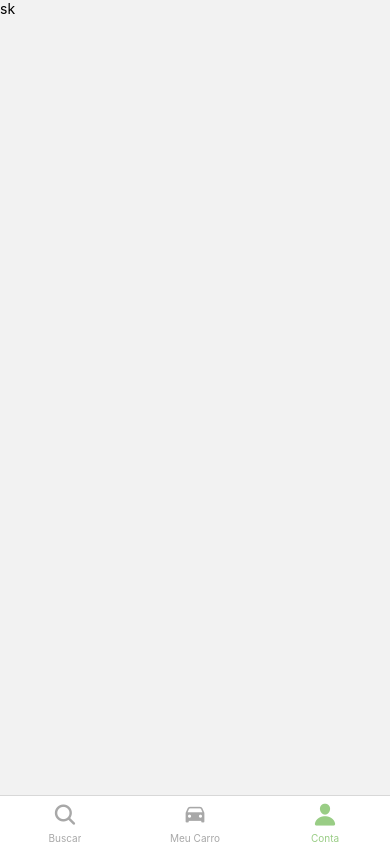
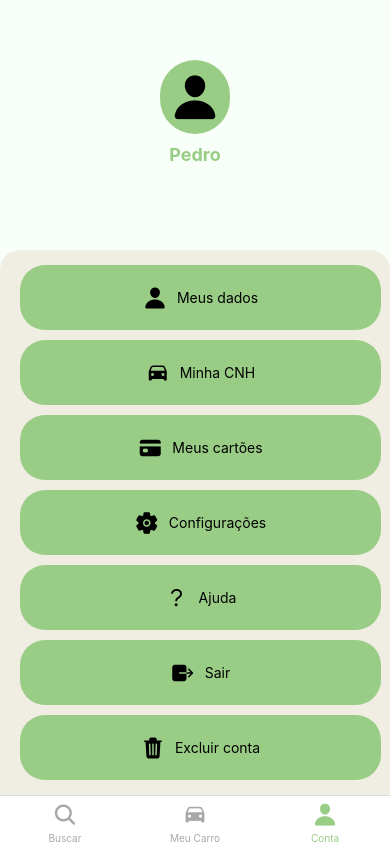
Before and after one commit to LeonardoDSSilva/SENAC_3SEM_SDM, a React Native app: screen /Conta in a window 390 px wide. Built offline with nearby package versions, Linux system fonts and the light colour scheme.

Commit message:
Add user account page with navigation buttons

```diff
--- a/src/pages/Account/Account.js
+++ b/src/pages/Account/Account.js
@@ -1,8 +1,116 @@
 import React from "react";
-import { Text } from "react-native";
+import { Ionicons } from '@expo/vector-icons';
+import { Text, View, StyleSheet, TouchableOpacity } from "react-native";
+
+const user = {
+	name: "Pedro",
+	email: "pedro@exemplo.com",
+	phone: "(11) 99999-9999",
+
+};
 
 export default function Account(){
 	return (
-		<Text>sk</Text>
+		<View style={styles.container}>
+			<View style={styles.header}>
+				<Ionicons name="person" size={50} color="#000" style={{marginBottom: 10, backgroundColor : '#99CD85', padding: 10, borderRadius: 50}}/>
+				<Text style={styles.title}>{user.name}</Text>
+			</View>
+
+			<View style={styles.container1}>
+				<TouchableOpacity style={styles.button} onPress={() => alert('Reservado')}>
+					<Ionicons name="person" size={24} color="#000" />
+					<Text style={styles.text}>Meus dados</Text>
+				</TouchableOpacity>
+
+				<TouchableOpacity style={styles.button} onPress={() => alert('Reservado')}>
+					<Ionicons name="car" size={24} color="#000" />
+					<Text style={styles.text}>Minha CNH</Text>
+				</TouchableOpacity>
+
+				<TouchableOpacity style={styles.button} onPress={() => alert('Reservado')}>
+					<Ionicons name="card" size={24} color="#000" />
+					<Text style={styles.text}>Meus cartões</Text>
+				</TouchableOpacity>
+
+				<TouchableOpacity style={styles.button} onPress={() => alert('Reservado')}>
+					<Ionicons name="settings" size={24} color="#000" />
+					<Text style={styles.text}>Configurações</Text>
+				</TouchableOpacity>
+
+				<TouchableOpacity style={styles.button} onPress={() => alert('Reservado')}>
+					<Ionicons name="help" size={24} color="#000" />
+					<Text style={styles.text}>Ajuda</Text>
+				</TouchableOpacity>
+
+				<TouchableOpacity style={styles.button} onPress={() => alert('Reservado')}>
+					<Ionicons name="exit" size={24} color="#000" />
+					<Text style={styles.text}>Sair</Text>
+				</TouchableOpacity>
+
+				<TouchableOpacity style={styles.button} onPress={() => alert('Reservado')}>
+					<Ionicons name="trash" size={24} color="#000" />
+					<Text style={styles.text}>Excluir conta</Text>
+				</TouchableOpacity>
+
+			</View>
+
+
+		</View>
 	);
 }
+
+const styles = StyleSheet.create({
+	container: {
+		flex: 1,
+		backgroundColor: "#F8FFF8",
+		paddingTop: 60,
+		paddingBottom: 40,
+	},
+	header: {
+		flexDirection: "column",
+		alignItems: "center",
+		justifyContent: "center",
+	},
+	title: {
+		fontSize: 18,
+		fontWeight: "bold",
+		color: "#99CD85",
+	},
+	subtitle: {
+		fontSize: 18,
+		fontWeight: "bold",
+		color: "#000",
+	},
+	container1: {
+		position: "absolute",
+		backgroundColor: "#F0EEE3",
+		flexDirection: "column",
+		gap: 10,
+		bottom: 0,
+		width: "100%",
+		paddingLeft: 5,
+		paddingRight: 5,
+		paddingTop: 15,
+		paddingBottom: 15,
+
+		borderTopEndRadius: 20,
+		borderTopStartRadius: 20,
+	},
+
+	button: {
+		display: "flex",
+		flexDirection: "row",
+		alignItems: "center",
+		justifyContent: "center",
+		backgroundColor: "#99CD85",
+		height: 65,
+		width: '95%',
+		borderRadius: 25,
+		marginLeft: 15,
+	},
+	text: {
+		color: "#000",
+		marginLeft: 10,
+	},
+});
```
